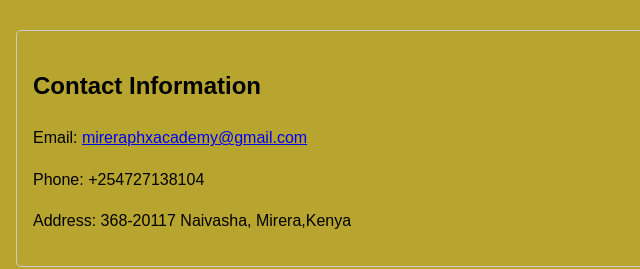
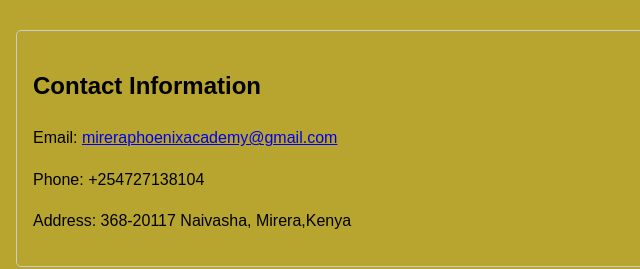
Before and after one commit to mireraphoenixacademy/mirera-phoenix-academy, a plain HTML site: page index.html in a window 1280 px wide. Shown: the part 1147-1416 px from the top of the page, 0-640 px from the left. Drawn offline with Linux system fonts and the light colour scheme.

Commit message:
Update index.html

```diff
--- a/index.html
+++ b/index.html
@@ -65,7 +65,7 @@
 
         <section id="contact">
             <h2>Contact Information</h2>
-            <p>Email: <a href="mailto:mireraphoenixacademy@tuta.io">mireraphxacademy@gmail.com</a></p>
+            <p>Email: <a href="mailto:mireraphoenixacademy@tuta.io">mireraphoenixacademy@gmail.com</a></p>
             <p>Phone: +254727138104</p>
             <p>Address: 368-20117 Naivasha, Mirera,Kenya</p>
         </section>
```
